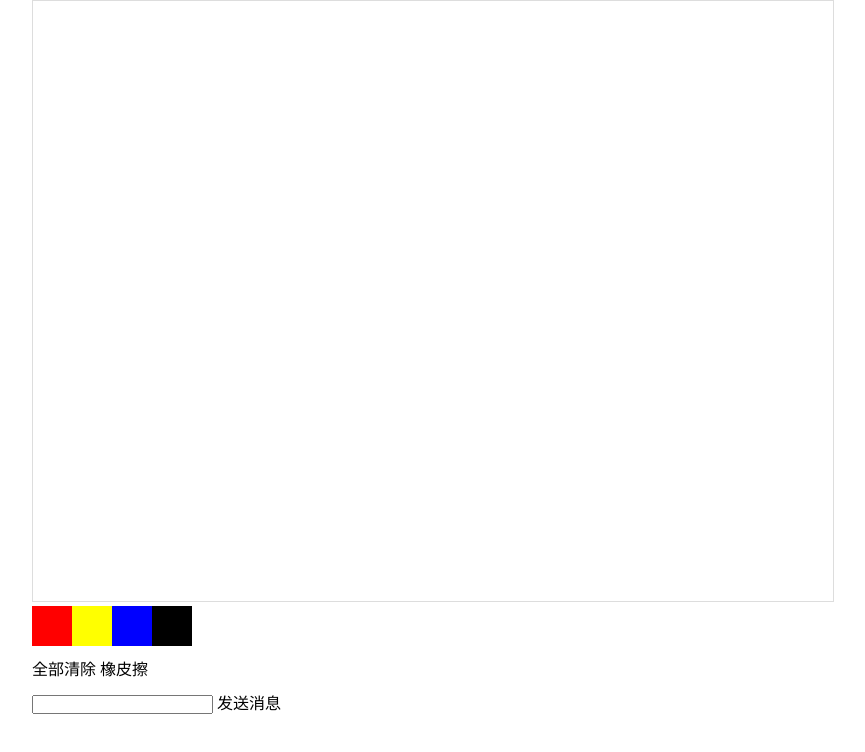
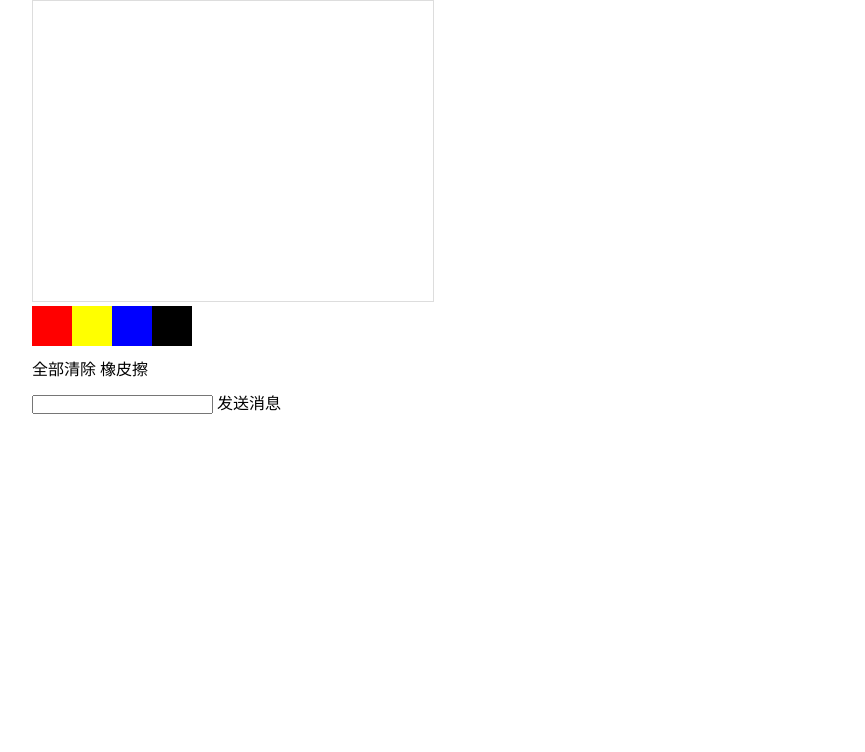
Before and after one commit to jamielhf/nodetest, a website: page index.html in a window 1280 px wide. Both pictures are taken after a click on the link "全部清除". Shown: the whole page, without its empty margins (208-1073 px from the left). Drawn offline with nearby package versions, Linux system fonts and the light colour scheme; no server answers.

Commit message:
Update index.html

```diff
--- a/index.html
+++ b/index.html
@@ -15,8 +15,8 @@
 
         }
         canvas{
-            width: 800px;
-            height: 600px;;
+            width: 400px;
+            height: 300px;;
             border:1px solid #ddd;
         }
         .msg{
@@ -59,7 +59,7 @@
 </head>
 <body>
 <div class="content">
-    <canvas id="myCanvas" width="800" height="600">
+    <canvas id="myCanvas" width="400" height="300">
         您的浏览器不支持 HTML5 canvas 标签。</canvas>
     <ul class="color">
        <li class="red"></li>
@@ -100,6 +100,16 @@ var index = {
             d+='<p>'+data.data+'</p>';
             document.querySelector('.msg-content').innerHTML  = d
         });
+
+ 		this.socket.on('clientClearAll', function (data) {
+  			self.ctx.clearRect(0,0,800,600);
+
+        });
+        	this.socket.on('clientClearing', function (data) {
+  			 self.ctx.clearRect(data.x,data.y,20,20);
+
+        });
+
         this.socket.on('clientStartDraw', function (data) {
 
             self.ctx.strokeStyle = data.color;
@@ -153,6 +163,11 @@ var index = {
         this.c.addEventListener('mousemove',function(e){
             if(clear&&clearIng){
                 self.ctx.clearRect(e.layerX,e.layerY,20,20);
+                 self.socket.emit('clearing', {
+                    x: e.layerX ,
+                    y: e.layerY ,
+                    color: self.curColor
+                });
             }else if(draw){
                 self. ctx.lineTo(e.layerX,e.layerY);
                 self.ctx.stroke();
@@ -178,6 +193,7 @@ var index = {
         })
         $clearAll.addEventListener('click',function(e){
             self.ctx.clearRect(0,0,800,600);
+            self.socket.emit('clearAll',{});
         });
 
 
```
